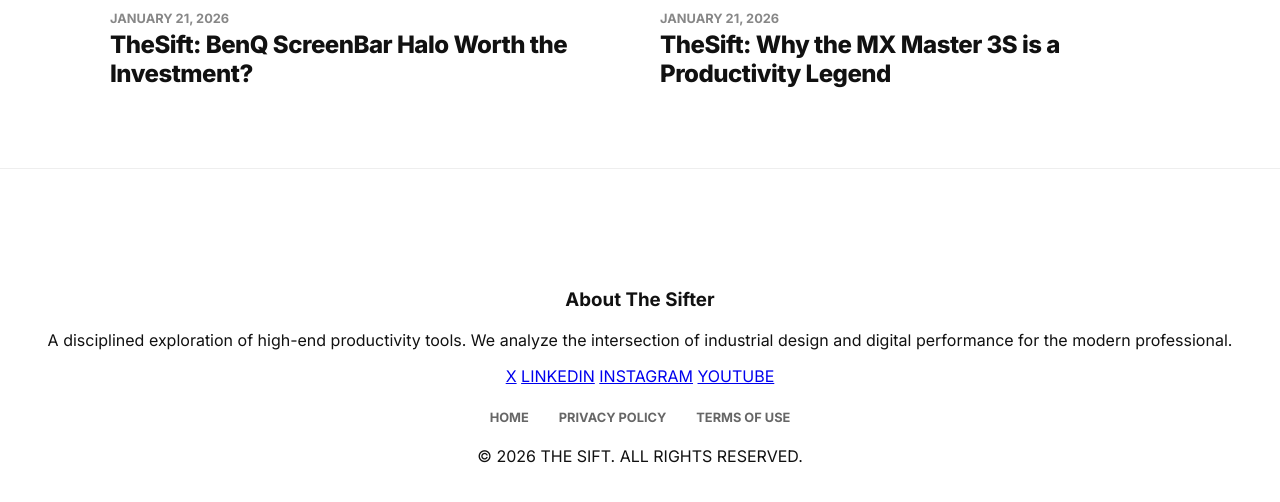
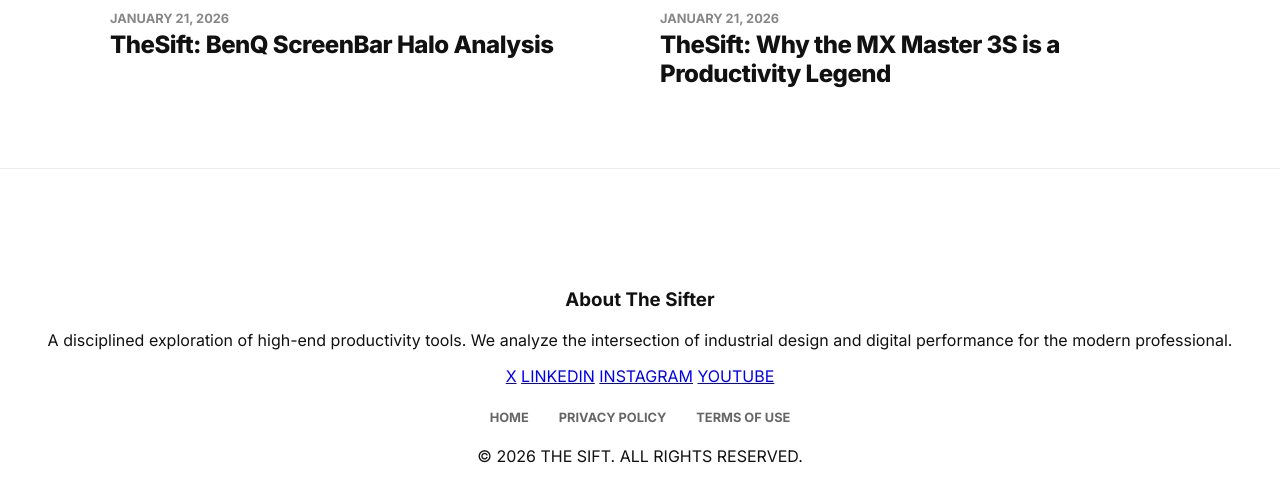
Before and after one commit to 174hz/thesift, a Jekyll site: the page built from index.html, in a window 1280 px wide and 900 px high, scrolled down 2313 px, cut to the strip 318-820 px from the top of the window. Built offline with Jekyll 4.4.1, drawn with Linux system fonts in a browser that asks for light colours.

Commit message:
Update 2026-01-21-benq-screenbar-halo.md

```diff
--- a/_posts/2026-01-21-benq-screenbar-halo.md
+++ b/_posts/2026-01-21-benq-screenbar-halo.md
@@ -1,8 +1,6 @@
 ---
 layout: post
-title: "TheSift: BenQ ScreenBar Halo Worth the Investment?"
-image: /assets/images/benq-halo.jpg
+title: "TheSift: BenQ ScreenBar Halo Analysis"
 youtube_id: 0VKXzAPBU58
 ---
-
 Desktop lighting is often overlooked. The ScreenBar Halo provides asymmetrical lighting that eliminates screen glare while illuminating your workspace.
```
